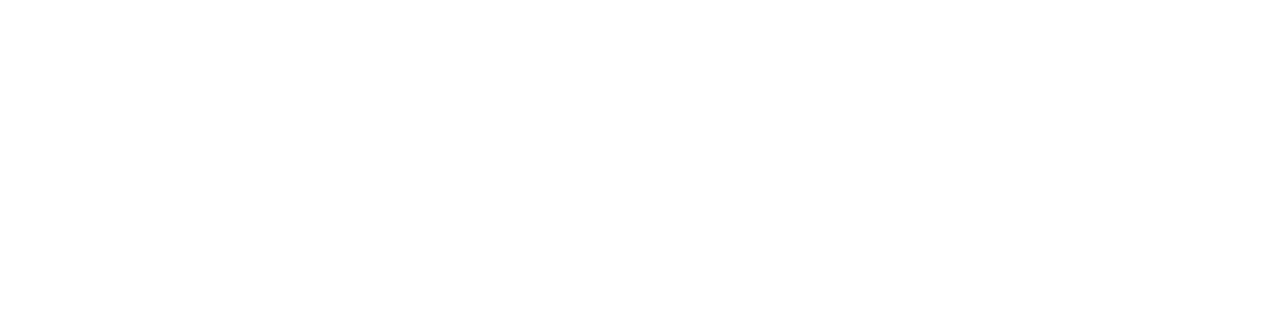
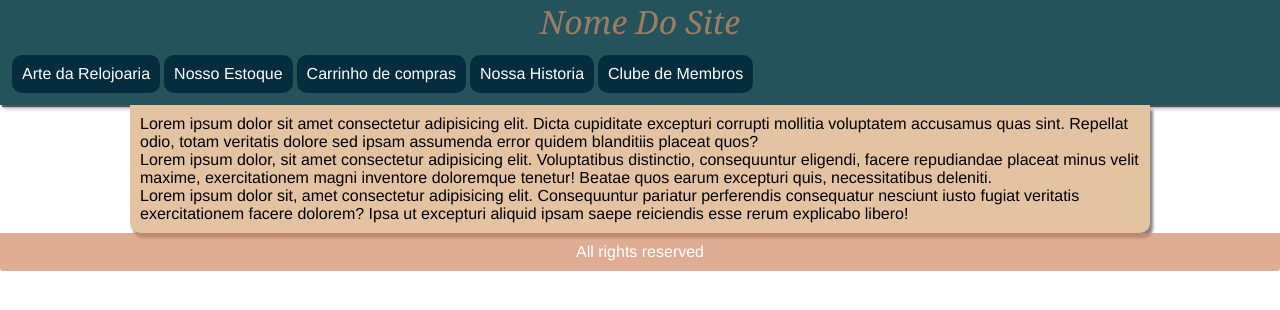
Before and after one commit to juvenilson/Project_Watch, a Django app: page / in a window 1280 px wide. Before the commit the part shown is empty. Shown: the top 310 px of the page. Run offline with Django 5.2, Linux system fonts and the light colour scheme.

Commit message:
refactoring the view func and css

```diff
--- a/app/settings.py
+++ b/app/settings.py
@@ -37,6 +37,7 @@
     'django.contrib.sessions',
     'django.contrib.messages',
     'django.contrib.staticfiles',
+    'app',
     'clientaccount',
     'watches',
 ]
--- a/app/templates/base.html
+++ b/app/templates/base.html
@@ -5,15 +5,109 @@
     <meta name="viewport" content="width=device-width, initial-scale=1.0">
     <title>{% block title %}{% endblock %}</title>
     <link rel="stylesheet" href="style/style.css">
+    <style>
+        :root {
+            --cor1:#062d3e;
+            --cor2:#25535b;
+            --cor3:#e4c3a3;
+            --cor4:#d18c67b5;
+            --cor5:#2e8c52;
+        }
+
+        * {
+            margin: 0px;
+            padding: 0px;
+        }
+
+        body {
+            background-color: white;
+            font-family: 'Franklin Gothic Medium', 'Arial Narrow', Arial, sans-serif;
+
+        }
+
+        header {
+            background-color: var(--cor2);
+            box-shadow: 3px 3px 5px rgba(0, 0, 0, 0.364);
+            border-radius: 0 0 2px 2px;
+        }
+
+        header > h1 {
+            color: var(--cor4);
+            text-align: center;
+            font-size: 2em;
+            font-weight: lighter;
+            font-family:Cambria, Cochin, Georgia, Times, 'Times New Roman', serif;
+            font-style: italic;
+        }
+
+        body > header > div {
+            background-color: var(--cor2);
+            padding: 10px;
+            text-align: left;
+            display: flex;
+            box-shadow: 2px 2px 1px rgba(0, 0, 0, 0.559);
+        }
+
+        body > header > div > a {
+            color: white;
+            text-decoration: none;
+            background-color: var(--cor1);
+            margin: 2px;
+            padding: 10px;
+            border-radius: 10px;
+        }
+
+
+
+        body > header > div > a:hover {
+            background-color: #062d3e83;
+        }
+
+        body > main {
+            background-color: var(--cor3);
+            max-width: 1000px;
+            min-width: 300px;
+            display: block;
+            margin: auto;
+            padding: 10px;
+            border-bottom-left-radius: 10px;
+            border-bottom-right-radius: 10px;
+            box-shadow: 3px 5px 3px rgba(0, 0, 0, 0.482);
+        }
+
+        footer {
+            background-color: var(--cor4);
+            margin: auto;
+            padding: 10px;
+            text-align: center;
+            color: white;
+            border-radius: 0 0 3px 3px;
+        }
+
+
+    </style>
 </head>
 <body>
     <header>
+        <h1>Nome Do Site</h1>
+        <div>
+            <a href="#">Arte da Relojoaria</a>
+            <a href="#">Nosso Estoque</a>
+            <a href="#">Carrinho de compras</a>
+            <a href="#">Nossa Historia</a>
+            <a href="#">Clube de Membros</a>
+        </div>
     </header>
     <main>
-        {% blcok content %}
+        <p>Lorem ipsum dolor sit amet consectetur adipisicing elit. Dicta cupiditate excepturi corrupti mollitia voluptatem accusamus quas sint. Repellat odio, totam veritatis dolore sed ipsam assumenda error quidem blanditiis placeat quos?</p>
+        <p>Lorem ipsum dolor, sit amet consectetur adipisicing elit. Voluptatibus distinctio, consequuntur eligendi, facere repudiandae placeat minus velit maxime, exercitationem magni inventore doloremque tenetur! Beatae quos earum excepturi quis, necessitatibus deleniti.</p>
+        <p>Lorem ipsum dolor sit, amet consectetur adipisicing elit. Consequuntur pariatur perferendis consequatur nesciunt iusto fugiat veritatis exercitationem facere dolorem? Ipsa ut excepturi aliquid ipsam saepe reiciendis esse rerum explicabo libero!</p>
+        {% block content %}
+
         {% endblock %}
     </main>
     <footer>
+        <p>All rights reserved</p>
     </footer>
 </body>
 </html>
--- /dev/null
+++ b/watches/templates/home-view.html
@@ -0,0 +1,21 @@
+{% extends 'base.html' %}
+</html><!DOCTYPE html>
+<html lang="pt-br">
+<head>
+    <meta charset="UTF-8">
+    <meta name="viewport" content="width=device-width, initial-scale=1.0">
+    <title>inicio</title>
+    <link rel="stylesheet" href="styles.css">
+</head>
+<body>
+    <header>
+    </header>
+    <main>
+        <p>aqui vai alguma coisa</p>
+        {% block content %}
+        {% endblock %}
+    </main>
+    <footer>
+    </footer>
+</body>
+</html>
--- a/watches/templates/pag.html
+++ /dev/null
@@ -1,11 +0,0 @@
-<!DOCTYPE html>
-<html lang="en">
-<head>
-    <meta charset="UTF-8">
-    <meta name="viewport" content="width=device-width, initial-scale=1.0">
-    <title>Document</title>
-</head>
-<body>
-
-</body>
-</html>
--- a/watches/views.py
+++ b/watches/views.py
@@ -2,4 +2,4 @@
 
 
 def homepage(request):
-    return render(request, 'pag.html')
+    return render(request, 'home-view.html')
```
Also changed, not shown: app/templates/style.css (added, +30 -0 lines), watches/templates/styles.css (added).
